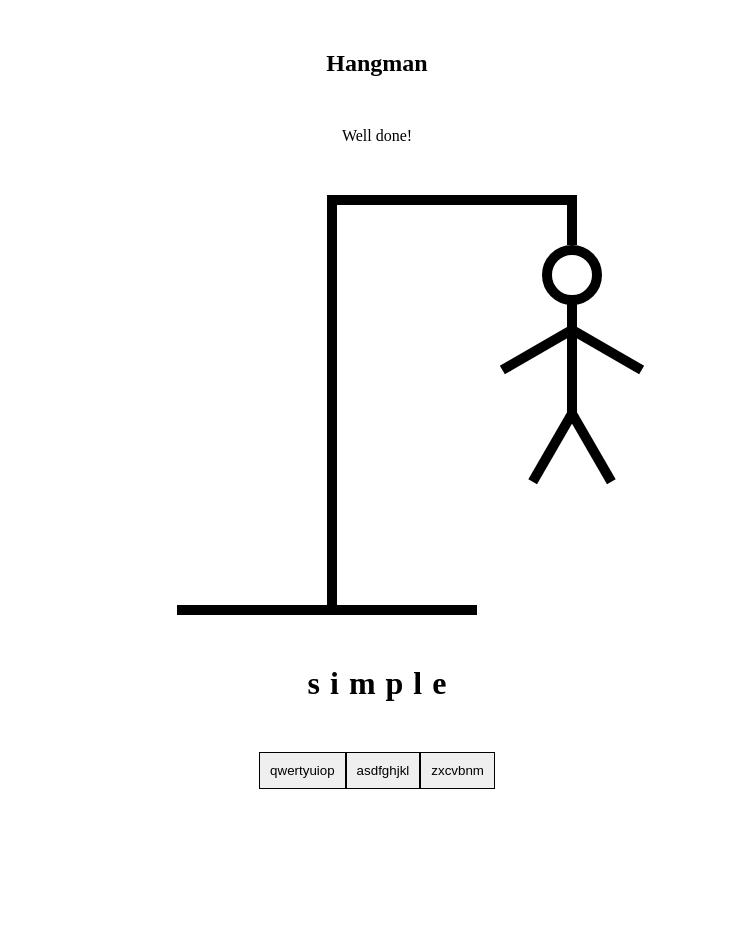
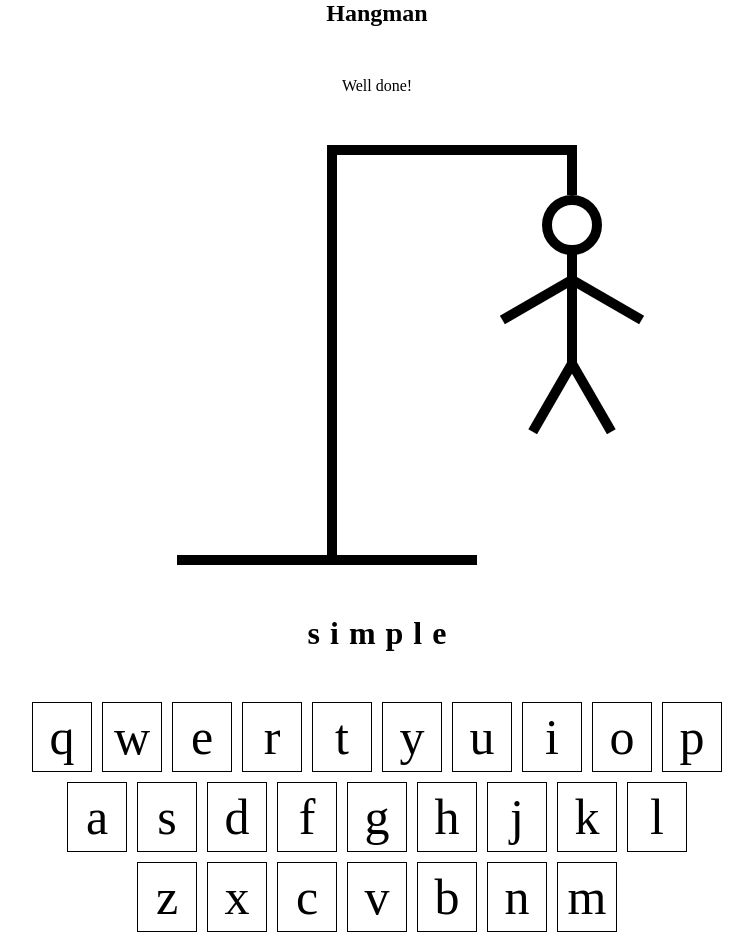
Before and after one commit to Suksii/hangman, a React (Vite) app: page / in a window 1280 px wide. Shown: the whole page, without its empty margins (263-1016 px from the left). Before the commit the page ends 800 px from the top, so only its background shows below. Built offline with nearby package versions, Linux system fonts and the light colour scheme.

Commit message:
keyboard component added

```diff
--- a/src/App.css
+++ b/src/App.css
@@ -5,7 +5,6 @@
 }
 .container {
     display: flex;
-    padding: 50px 0;
     flex-direction: column;
     align-items: center;
     height: 100vh;
@@ -18,7 +17,3 @@
     font-size: 2em;
     font-weight: bold;
 }
-button{
-    padding: 10px;
-    border: 1px solid black;
-}
--- a/src/App.tsx
+++ b/src/App.tsx
@@ -1,8 +1,8 @@
 import './App.css'
 import {useState} from "react";
 import words from './wordList.json'
-import {keyboard} from './keyboard.js';
 import HangMan from "./hangman/HangMan.tsx";
+import Keyboard from "./keyboard/Keyboard.tsx";
 
 function App() {
 
@@ -30,15 +30,7 @@ function App() {
                 )
             })}
         </div>
-        <div className="keyboard">
-            {keyboard.map((letter, index) => {
-                return (
-                    <button key={index}>
-                        {letter}
-                    </button>
-                )
-            })}
-        </div>
+        <Keyboard />
     </div>
     )
     }
--- /dev/null
+++ b/src/keyboard/Keyboard.css
@@ -0,0 +1,26 @@
+.keyboard {
+    display: flex;
+    flex-direction: column;
+    gap: 10px;
+}
+.keyboard_row {
+    display: flex;
+    align-items: center;
+    justify-content: center;
+    gap: 10px;
+}
+.keyboard_letter {
+    display: flex;
+    align-items: center;
+    justify-content: center;
+    padding: 5px;
+    cursor: pointer;
+    font-size: 50px;
+    border: 1px solid black;
+    width: 60px;
+}
+.keyboard_letter:hover {
+    background-color: #021526;
+    transition: 0.4s background-color;
+    color: lightgray;
+}
--- /dev/null
+++ b/src/keyboard/Keyboard.tsx
@@ -0,0 +1,18 @@
+import { keyboard } from "../keyboard.ts";
+import "./Keyboard.css"
+
+const Keyboard = () => {
+    return (
+        <div className="keyboard">
+            {keyboard.map((row, rowIndex) => (
+                <div key={rowIndex} className="keyboard_row">
+                    {row.map((letter, letterIndex) => (
+                        <div key={letterIndex} className="keyboard_letter">{letter}</div>
+                    ))}
+                </div>
+            ))}
+        </div>
+    );
+};
+
+export default Keyboard;
```
Also changed, not shown: src/keyboard.ts (renamed from src/keyboard.js).
